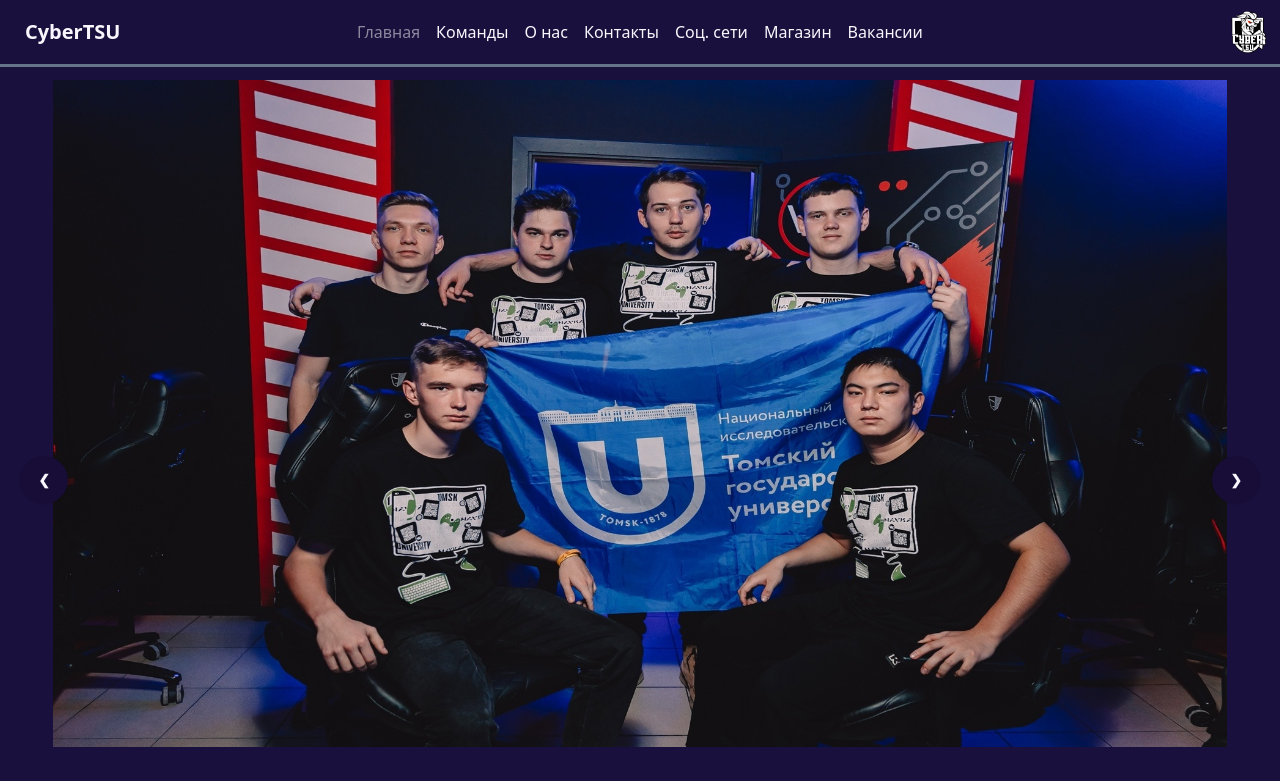
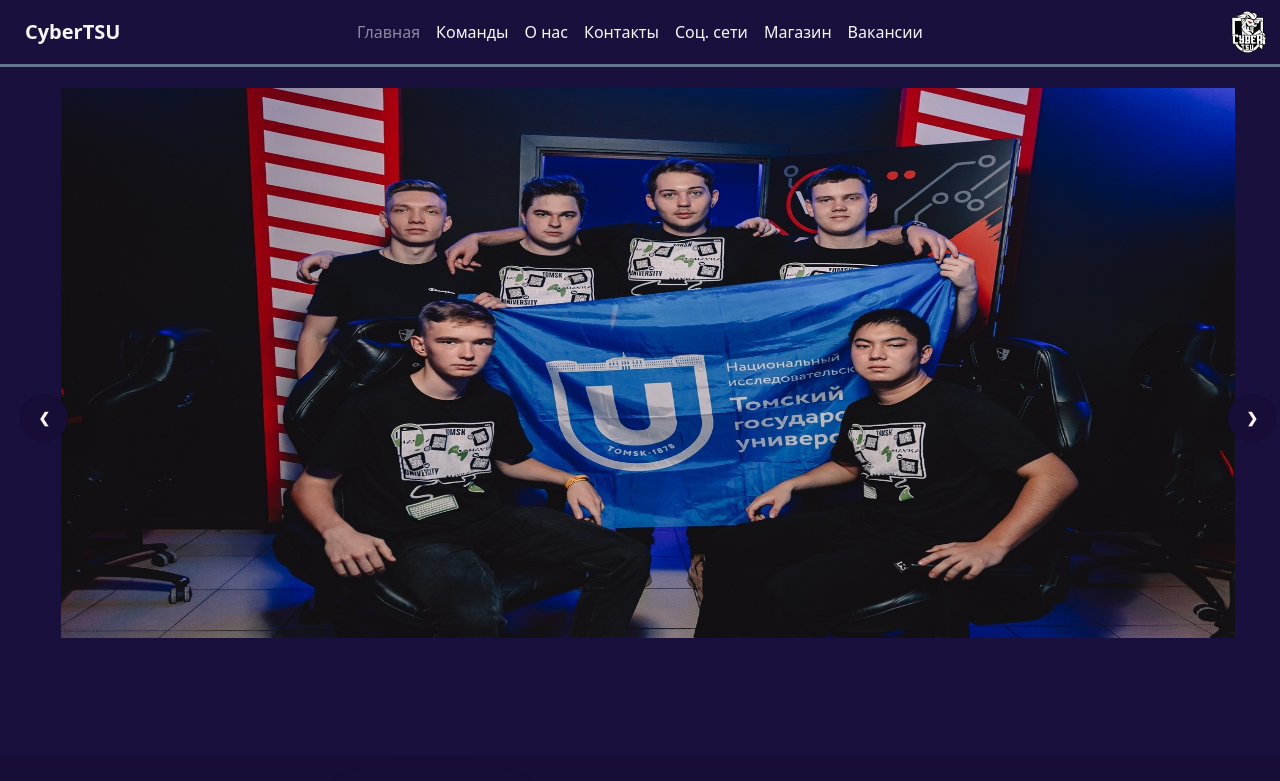
Before and after one commit to Fuminshou-dev/cyberTSU-svelte, a SvelteKit app: page / in a window 1280 px wide. Shown: the top 781 px of the page. Built offline with nearby package versions, Linux system fonts and the light colour scheme.

Commit message:
Small css changes

```diff
--- a/src/routes/+page.svelte
+++ b/src/routes/+page.svelte
@@ -3,15 +3,7 @@
   import Hero from "./Hero.svelte";
 </script>
 
-<div class="carousel h-lvh">
+<div class="flex place-content-between justify-center items-center m-0">
   <Carousel />
 </div>
 <Hero />
-
-<style>
-  .carousel {
-    display: flex;
-    align-items: center;
-    justify-content: center;
-  }
-</style>
--- a/src/routes/Carousel.svelte
+++ b/src/routes/Carousel.svelte
@@ -1,27 +1,42 @@
 <script>
-	import img1 from "$lib/images/1.jpg"
-	import img2 from "$lib/images/2.jpg"
-	import img3 from "$lib/images/3.jpg"
+  import img1 from "$lib/images/1.jpg";
+  import img2 from "$lib/images/2.jpg";
+  import img3 from "$lib/images/3.jpg";
 </script>
 
-<div class="carousel carousel-center h-full flex ">
-	<div id="slide1" class="carousel-item flex justify-center align-center relative w-full">
-	  <img src={img1} alt="team image" class="h-5/6 w-11/12 " />
-	  <div class="absolute flex justify-between transform -translate-y-1/2 left-5 right-5 top-1/2">
+<div class="carousel carousel-center h-full flex">
+  <div
+    id="slide1"
+    class="carousel-item flex justify-center align-center relative w-full p-2"
+  >
+    <img src={img1} alt="team image" class="h-5/6 w-11/12" />
+    <div
+      class="absolute flex justify-between transform -translate-y-1/2 left-5 right-5 top-1/2"
+    >
       <a href="#slide3" class="btn btn-circle">❮</a>
       <a href="#slide2" class="btn btn-circle">❯</a>
     </div>
   </div>
-	<div id="slide2" class="carousel-item flex justify-center align-center relative w-full">
-	  <img src={img2} alt="team image" class="h-5/6 w-11/12 " />
-	  <div class="absolute flex justify-between transform -translate-y-1/2 left-5 right-5 top-1/2">
+  <div
+    id="slide2"
+    class="carousel-item flex justify-center align-center relative w-full p-2"
+  >
+    <img src={img2} alt="team image" class="h-5/6 w-11/12" />
+    <div
+      class="absolute flex justify-between transform -translate-y-1/2 left-5 right-5 top-1/2"
+    >
       <a href="#slide1" class="btn btn-circle">❮</a>
       <a href="#slide3" class="btn btn-circle">❯</a>
     </div>
   </div>
-	<div id="slide3" class="carousel-item flex justify-center align-center relative w-full">
-	  <img src={img3} alt="team image" class="h-5/6 w-11/12 " />
-	  <div class="absolute flex justify-between transform -translate-y-1/2 left-5 right-5 top-1/2">
+  <div
+    id="slide3"
+    class="carousel-item flex justify-center align-center relative w-full p-2"
+  >
+    <img src={img3} alt="team image" class="h-5/6 w-11/12" />
+    <div
+      class="absolute flex justify-between transform -translate-y-1/2 left-5 right-5 top-1/2"
+    >
       <a href="#slide2" class="btn btn-circle">❮</a>
       <a href="#slide1" class="btn btn-circle">❯</a>
     </div>
```
Lines whose indentation alone changed are shown as unchanged.
